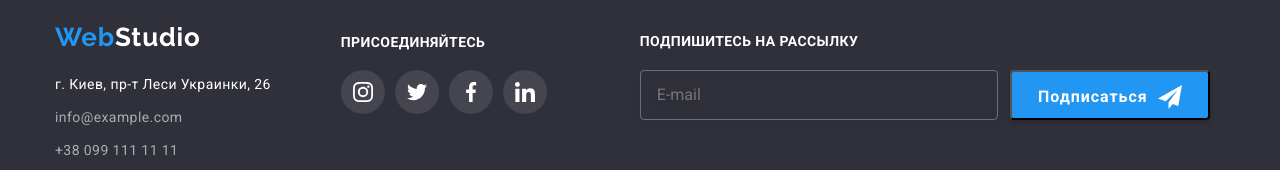
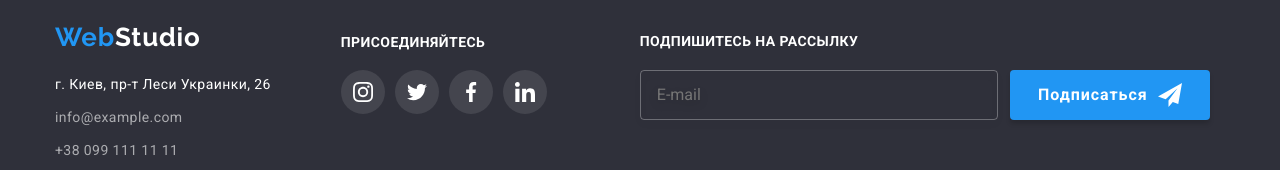
Before and after one commit to Pozharkina/goit-markup-hw-06, a plain HTML site: page index.html in a window 1280 px wide. Shown: the part 2715-2885 px from the top of the page. Drawn offline with nearby package versions, Linux system fonts and the light colour scheme.

Commit message:
update button

```diff
--- a/css/styles.css
+++ b/css/styles.css
@@ -783,6 +783,7 @@ img {
   height: 50px;
   background: var(--main-focus-color);
   box-shadow: 0px 4px 4px rgba(0, 0, 0, 0.15);
+  border: transparent;
   border-radius: 4px;
   padding: 10px 0;
   cursor: pointer;
```
